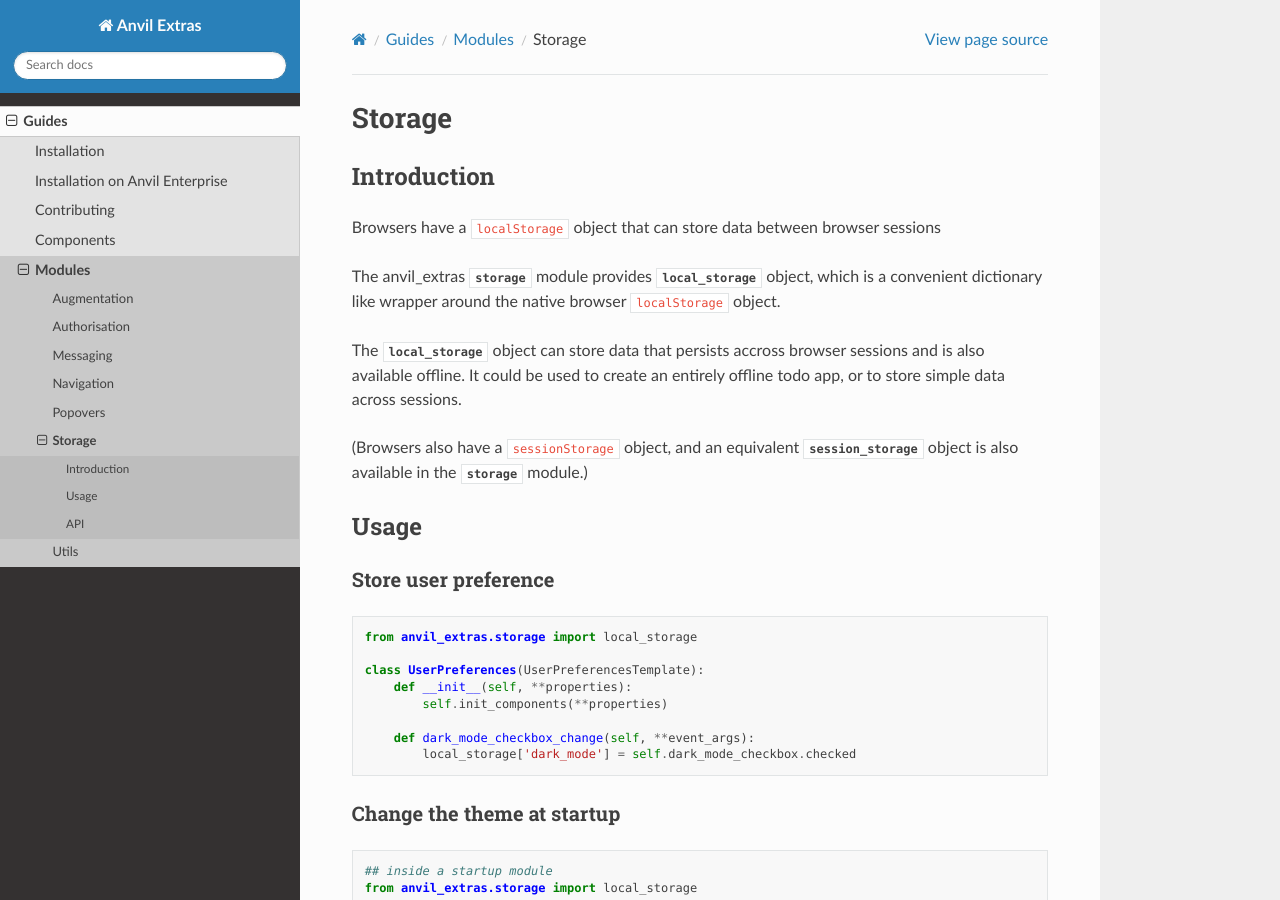
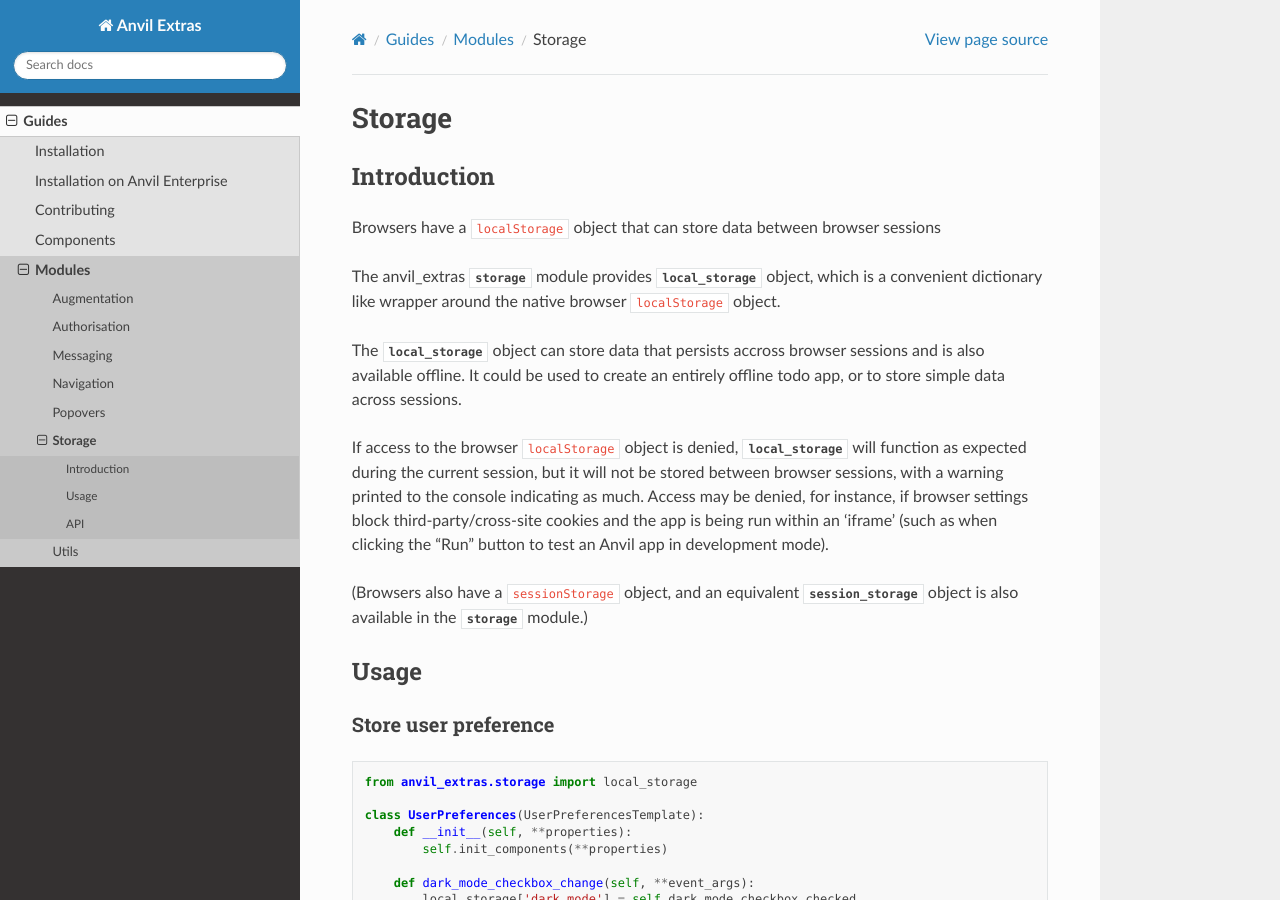
Before and after one commit to anvilistas/anvil-extras, a Sphinx documentation site: the page built from docs/guides/modules/storage.rst, in a window 1280 px wide and 900 px high. Built offline with Sphinx 7.4.7 and the Read the Docs theme 2.0.0, drawn with Linux system fonts in a browser that asks for light colours.

Commit message:
Address storage access being denied
Resolves #106

```diff
--- a/docs/guides/modules/storage.rst
+++ b/docs/guides/modules/storage.rst
@@ -10,6 +10,13 @@ convenient dictionary like wrapper around the native browser ``localStorage`` ob
 
 The :attr:`local_storage` object can store data that persists accross browser sessions and is also available offline.
 It could be used to create an entirely offline todo app, or to store simple data across sessions.
+
+If access to the browser ``localStorage`` object is denied, :const:`local_storage` will
+function as expected during the current session, but it will not be stored between browser
+sessions, with a warning printed to the console indicating as much. Access may
+be denied, for instance, if browser settings block third-party/cross-site cookies and the
+app is being run within an 'iframe' (such as when clicking the "Run" button to test an
+Anvil app in development mode).
 
 (Browsers also have a ``sessionStorage`` object, and an equivalent :const:`session_storage`
 object is also available in the :mod:`storage` module.)
```
Also changed, not shown: 1 other file.
